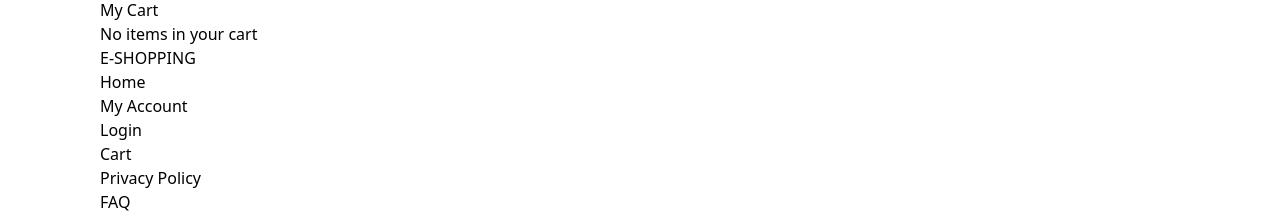
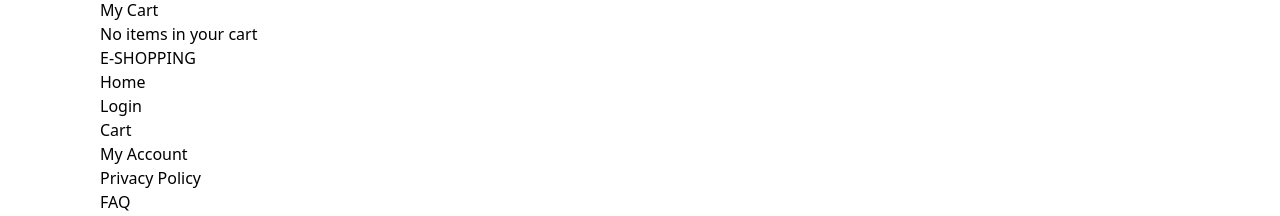
Before and after one commit to Vaishnavup/shopping-website, a Next.js app: page /cart in a window 1280 px wide. Shown: the part 874-1090 px from the top of the page. Built offline with nearby package versions, Linux system fonts and the light colour scheme.

Commit message:
fix: links

```diff
--- a/src/app/cart/page.tsx
+++ b/src/app/cart/page.tsx
@@ -5,9 +5,11 @@ import img from "../../../public/assets/images/joystickImg.png";
 import { useCart } from "@/utils/context/CartContext";
 import Link from "next/link";
 import { toast } from "react-toastify";
+import { useAuth } from "@/utils/context/AuthContext";
 
 const CartPage = () => {
   const { cart, removeFromCart, updateQuantity } = useCart();
+  const { email } = useAuth();
 
   const handleCartRemove = (id: number) => {
     if (id) {
@@ -95,7 +97,7 @@ const CartPage = () => {
             No items in your cart
           </p>
         )}
-        {cart?.length > 0 && (
+        {cart?.length > 0 && email && (
           <button
             type="button"
             className="flex justify-center bg-black text-white p-4 rounded-md w-full max-w-52 mx-auto hover:bg-red-900 hover:text-white transition-all my-5"
--- a/src/app/globals.scss
+++ b/src/app/globals.scss
@@ -19,7 +19,7 @@
   flex-direction: column;
   min-height: 100vh;
 }
-.banner{
+.banner {
   background-image: url(../../public/assets/images/landing-banner.png);
   background-repeat: no-repeat;
   background-position: center;
@@ -27,18 +27,26 @@
   background-color: black;
   height: 80vh;
 }
-.bgBlack{
+.bgBlack {
   background-color: black;
   transition: 0.4s;
 }
 
-input[type=number]::-webkit-inner-spin-button,
-input[type=number]::-webkit-outer-spin-button {
-    -webkit-appearance: none;
-    -moz-appearance: none;
-    appearance: none;
-    margin: 0;
+input[type="number"]::-webkit-inner-spin-button,
+input[type="number"]::-webkit-outer-spin-button {
+  -webkit-appearance: none;
+  -moz-appearance: none;
+  appearance: none;
+  margin: 0;
 }
 nextjs-portal {
   display: none;
 }
+
+.footermenu {
+  ul {
+    li {
+      cursor: pointer;
+    }
+  }
+}
--- a/src/components/footer/footer.tsx
+++ b/src/components/footer/footer.tsx
@@ -9,14 +9,20 @@ export const Footer = () => {
       <div className="mainContainer ">
         <div className="flex justify-between py-10 items-center">
           <div className="text-2xl font-bold text-white">E-SHOPPING</div>
-          <div className="flex gap-32">
-            <ul className="flex flex-col gap-3">
+          <div className="flex gap-32 footermenu">
+            <ul className="flex flex-col gap-3 ">
               <li>
                 <Link href="/home">Home</Link>
               </li>
-              <li>My Account</li>
-              <li>Login</li>
-              <li>Cart</li>
+              <li>
+                <Link href="/login">Login</Link>
+              </li>
+              <li>
+                <Link href="/cart">Cart</Link>
+              </li>
+              <li>
+                <Link href="/login">My Account</Link>
+              </li>
             </ul>
             <ul className="flex flex-col gap-3">
               <li>Privacy Policy</li>
@@ -32,10 +38,10 @@ export const Footer = () => {
             </ul>
           </div>
           <div>
-            <div>
+            <div className="cursor-pointer">
               <Image src={appstore} alt="app-store" />
             </div>
-            <div>
+            <div className="cursor-pointer">
               <Image src={playstore} alt="play-store" />
             </div>
           </div>
```
